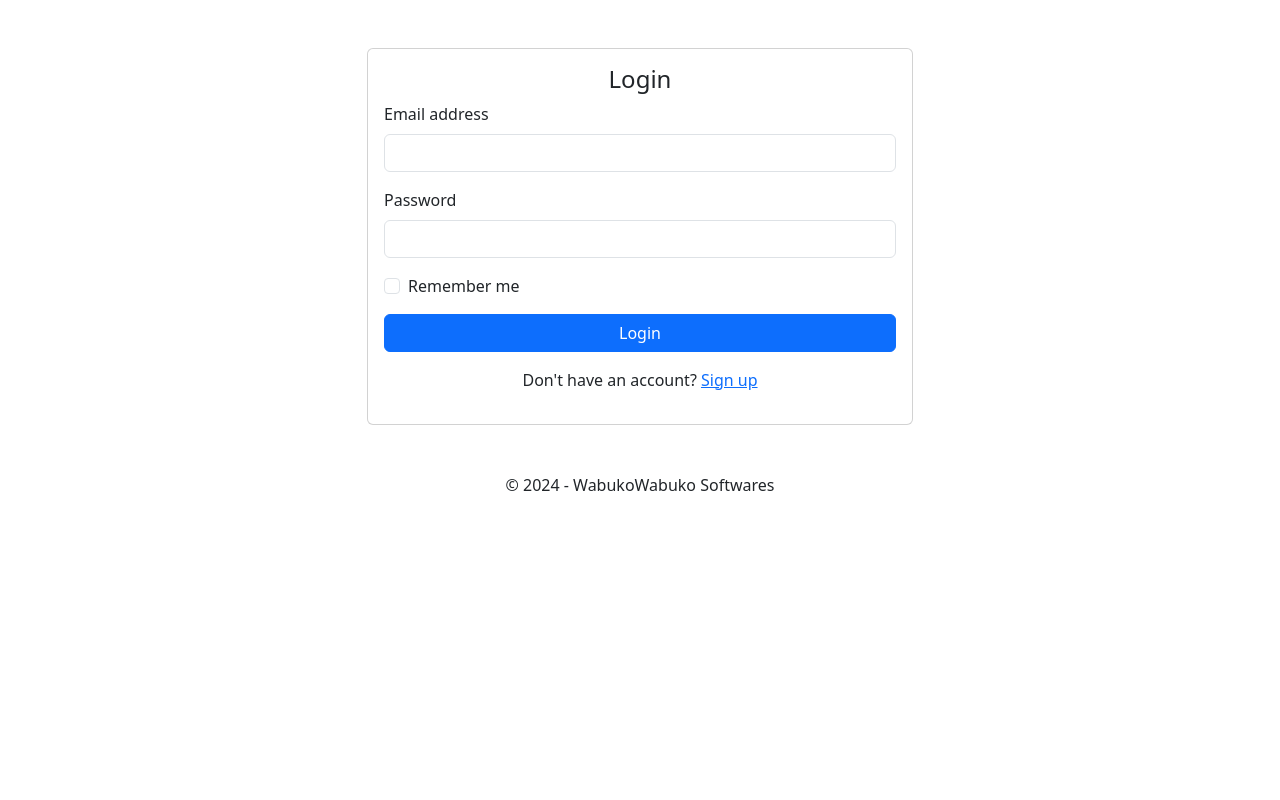
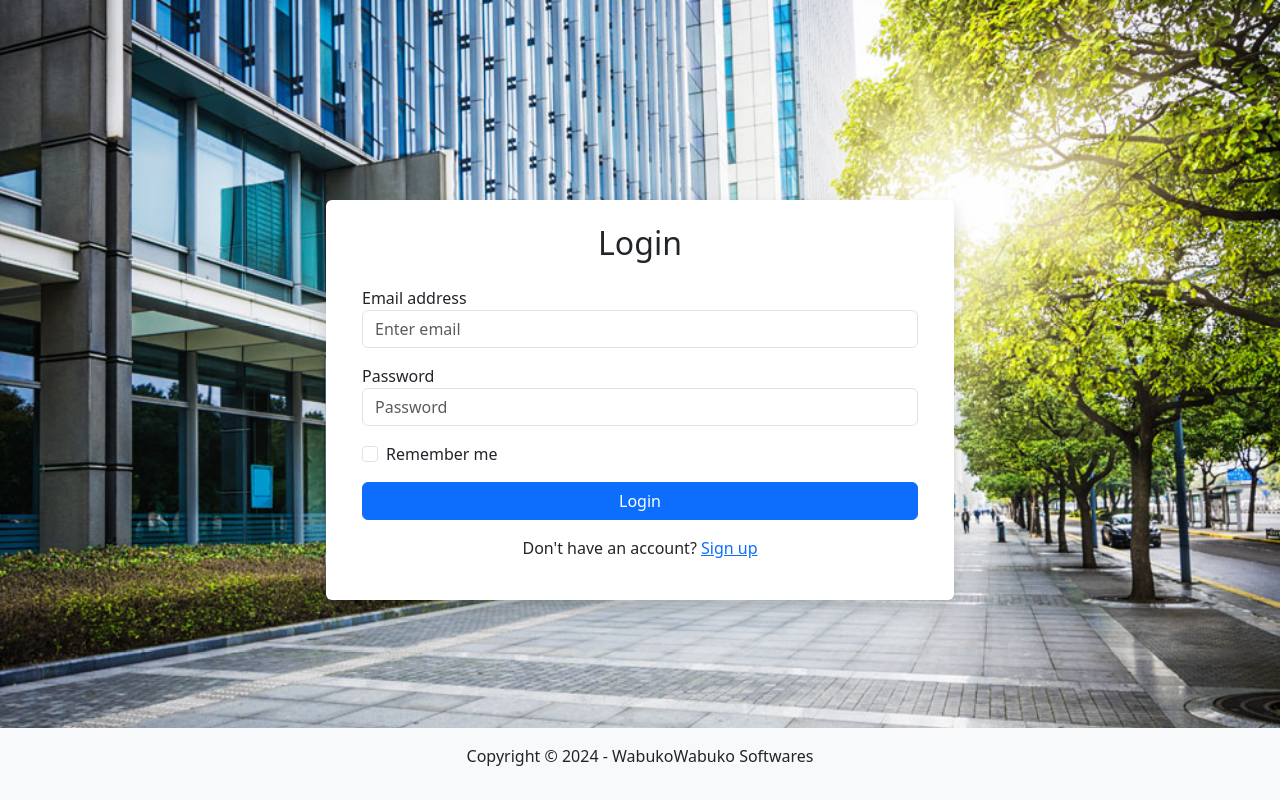
Before and after one commit to WabukoWabuko/AirBnB, a Django app: template App/templates/Login.html in a window 1280 px wide. Run offline with Django 4.2, Linux system fonts and the light colour scheme; the template is opened without the code that fills it, so the values that code supplies are empty.

```diff
--- a/AirBnB/urls.py
+++ b/AirBnB/urls.py
@@ -1,22 +1,7 @@
-"""
-URL configuration for AirBnB project.
-
-The `urlpatterns` list routes URLs to views. For more information please see:
-    https://docs.djangoproject.com/en/4.2/topics/http/urls/
-Examples:
-Function views
-    1. Add an import:  from my_app import views
-    2. Add a URL to urlpatterns:  path('', views.home, name='home')
-Class-based views
-    1. Add an import:  from other_app.views import Home
-    2. Add a URL to urlpatterns:  path('', Home.as_view(), name='home')
-Including another URLconf
-    1. Import the include() function: from django.urls import include, path
-    2. Add a URL to urlpatterns:  path('blog/', include('blog.urls'))
-"""
 from django.contrib import admin
-from django.urls import path
+from django.urls import path, include
 
 urlpatterns = [
     path('admin/', admin.site.urls),
+    path('', include('App.urls')),
 ]
--- a/App/templates/Login.html
+++ b/App/templates/Login.html
@@ -1,50 +1,57 @@
+{% load static %}
+
 <!DOCTYPE html>
 <html lang="en">
 <head>
     <meta charset="UTF-8">
     <meta name="viewport" content="width=device-width, initial-scale=1.0">
-    <title>Login | AirBnB Management System</title>
-    <!-- Bootstrap CDN -->
-    <link href="https://cdn.jsdelivr.net/npm/bootstrap@5.3.0-alpha1/dist/css/bootstrap.min.css" rel="stylesheet" />
+    <title>Login - AirBnB Management</title>
+    <link href="https://cdn.jsdelivr.net/npm/bootstrap@5.3.0-alpha1/dist/css/bootstrap.min.css" rel="stylesheet">
+    <style>
+        /* Add your image path here */
+        .login-container {
+            background: url('{% static "images/Background1.jpg" %}') no-repeat center center fixed;
+            background-size: cover;
+            height: 100vh;
+        }
+        @media (max-width: 768px) {
+            .login-container {
+                background: url('{% static "images/Background1.jpg" %}') no-repeat center center fixed;
+                background-size: cover;
+            }
+        }
+    </style>
 </head>
 <body>
-    <div class="container mt-5">
-        <div class="row justify-content-center">
-            <div class="col-md-6">
-                <div class="card">
-                    <div class="card-body">
-                        <h4 class="card-title text-center">Login</h4>
-                        <form method="POST" action="{% url 'login' %}">
-                            {% csrf_token %}
-                            <div class="mb-3">
-                                <label for="email" class="form-label">Email address</label>
-                                <input type="email" class="form-control" id="email" name="email" required>
+    <div class="container-fluid login-container d-flex justify-content-center align-items-center">
+        <div class="row w-50 p-4 bg-white rounded shadow">
+            <!-- <div class="col-12 text-center mb-4">
+                <img src="your-image.jpg" alt="AirBnB Logo" class="img-fluid">
+            </div> -->
+            <h2 class="text-center mb-4">Login</h2>
+            <form method="POST">
+                <div class="form-group mb-3">
+                    <label for="email">Email address</label>
+                    <input type="email" class="form-control" id="email" name="email" placeholder="Enter email" required>
                 </div>
-                            <div class="mb-3">
-                                <label for="password" class="form-label">Password</label>
-                                <input type="password" class="form-control" id="password" name="password" required>
+                <div class="form-group mb-3">
+                    <label for="password">Password</label>
+                    <input type="password" class="form-control" id="password" name="password" placeholder="Password" required>
                 </div>
                 <div class="form-check mb-3">
-                                <input class="form-check-input" type="checkbox" value="" id="rememberMe" name="rememberMe">
-                                <label class="form-check-label" for="rememberMe">
-                                    Remember me
-                                </label>
+                    <input type="checkbox" class="form-check-input" id="rememberMe">
+                    <label class="form-check-label" for="rememberMe">Remember me</label>
                 </div>
                 <button type="submit" class="btn btn-primary w-100">Login</button>
             </form>
             <div class="text-center mt-3">
-                            <p>Don't have an account? <a href="{% url 'signup' %}">Sign up</a></p>
+                <p>Don't have an account? <a href="{% url 'signup_page' %}">Sign up</a></p>
             </div>
         </div>
     </div>
-            </div>
-        </div>
-        <footer class="text-center mt-5">
-            <p>&copy; 2024 - WabukoWabuko Softwares</p>
+    <footer class="text-center fixed-bottom py-3 bg-light">
+        <p>Copyright © 2024 - WabukoWabuko Softwares</p>
     </footer>
-    </div>
-
-    <!-- Bootstrap JS CDN -->
     <script src="https://cdn.jsdelivr.net/npm/bootstrap@5.3.0-alpha1/dist/js/bootstrap.bundle.min.js"></script>
 </body>
 </html>
--- /dev/null
+++ b/App/urls.py
@@ -0,0 +1,8 @@
+from django.urls import path
+from . import views
+
+urlpatterns = [
+    path('', views.Login, name="login_page"),
+    path('signup/', views.SignUp, name="signup_page"),
+    path('verification/', views.IDVerification, name="id_verification_page"),
+]
```
Also changed, not shown: App/templates/IDVerification.html (added, +73 -0 lines), App/templates/SignUp.html (+9 -22 lines), App/templates/mfa.html (added, +56 -0 lines), App/views.py (+8 -0 lines), App/static/images/Background1.jpg (added), App/static/images/Background2.jpg (added), App/static/images/Logo.webp (renamed from App/static/images/DALL·E 2024-10-20 16.49.37 - A modern, sleek tech firm logo design featuring the name 'WabukoWabuko'. The design should be elegant and innovative, with clean lines and geometric s.webp), db.sqlite3 (added). Lines whose indentation alone changed are shown as unchanged.
